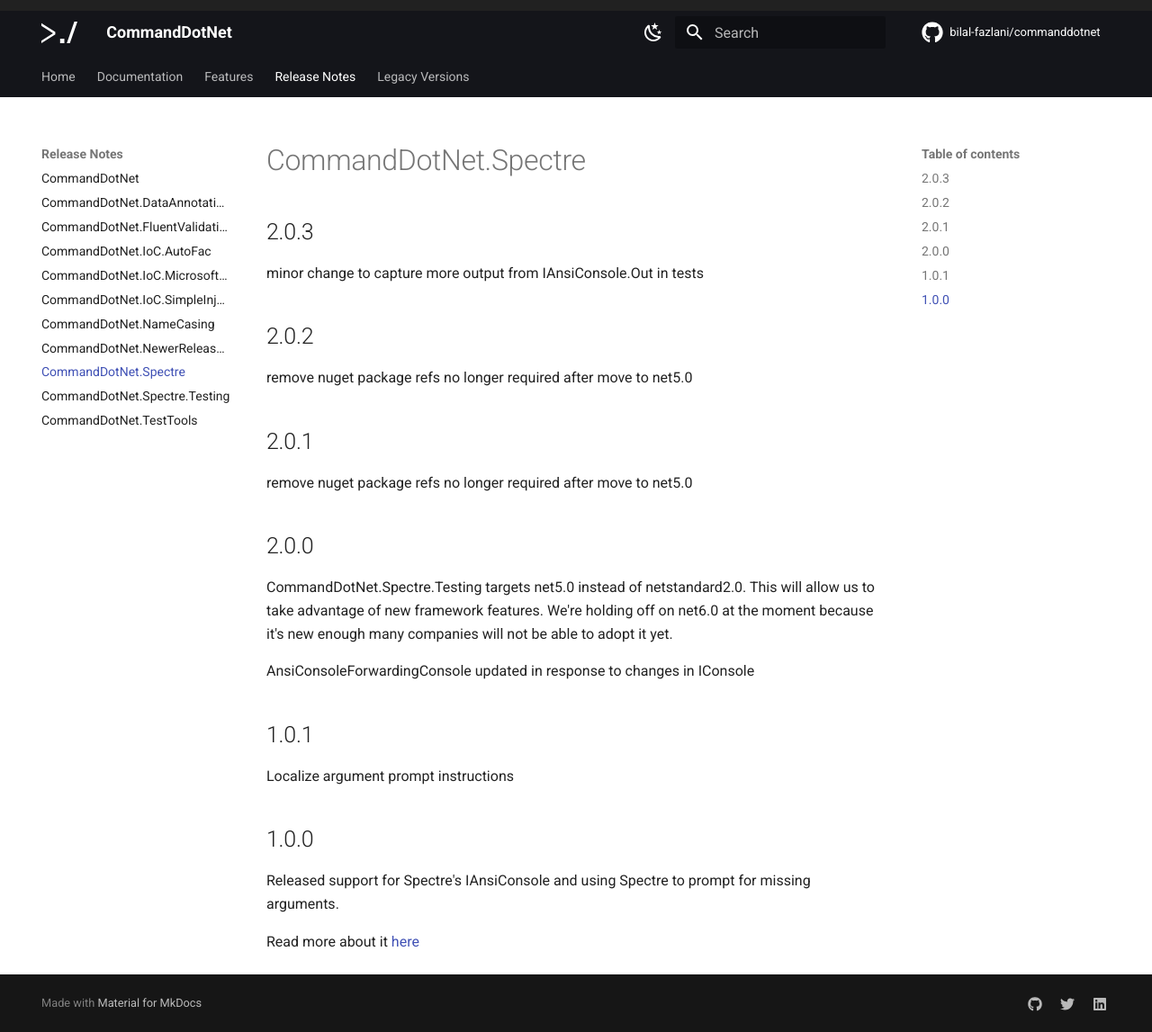
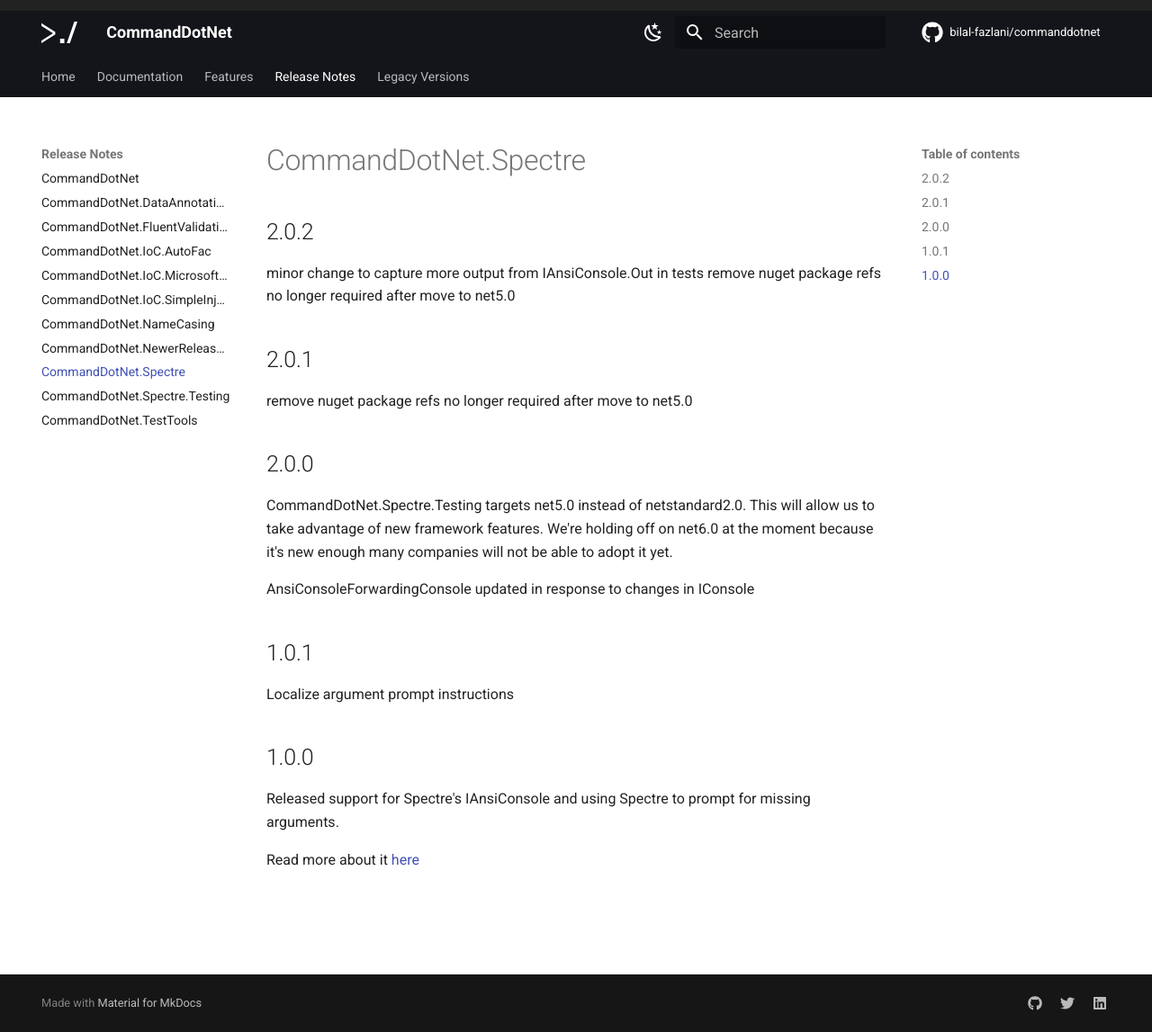
Before and after one commit to bilal-fazlani/commanddotnet, an MkDocs documentation site: the page built from docs/ReleaseNotes/CommandDotNet.Spectre.md, in a window 1280 px wide and 1147 px high. Shown: the whole window at 90% size. Built offline with MkDocs 1.6.1 and Material for MkDocs 9.7.7, drawn with Linux system fonts in a browser that asks for light colours; comment, search, counter and statistics services are not loaded.

Commit message:
release note tweaks

```diff
--- a/docs/ReleaseNotes/CommandDotNet.Spectre.md
+++ b/docs/ReleaseNotes/CommandDotNet.Spectre.md
@@ -1,11 +1,8 @@
 # CommandDotNet.Spectre
-
-## 2.0.3
-
-minor change to capture more output from IAnsiConsole.Out in tests
 
 ## 2.0.2
 
+minor change to capture more output from IAnsiConsole.Out in tests
 remove nuget package refs no longer required after move to net5.0
 
 ## 2.0.1
```
Also changed, not shown: docs/ReleaseNotes/CommandDotNet.Spectre.Testing.md (+1 -0 lines).
